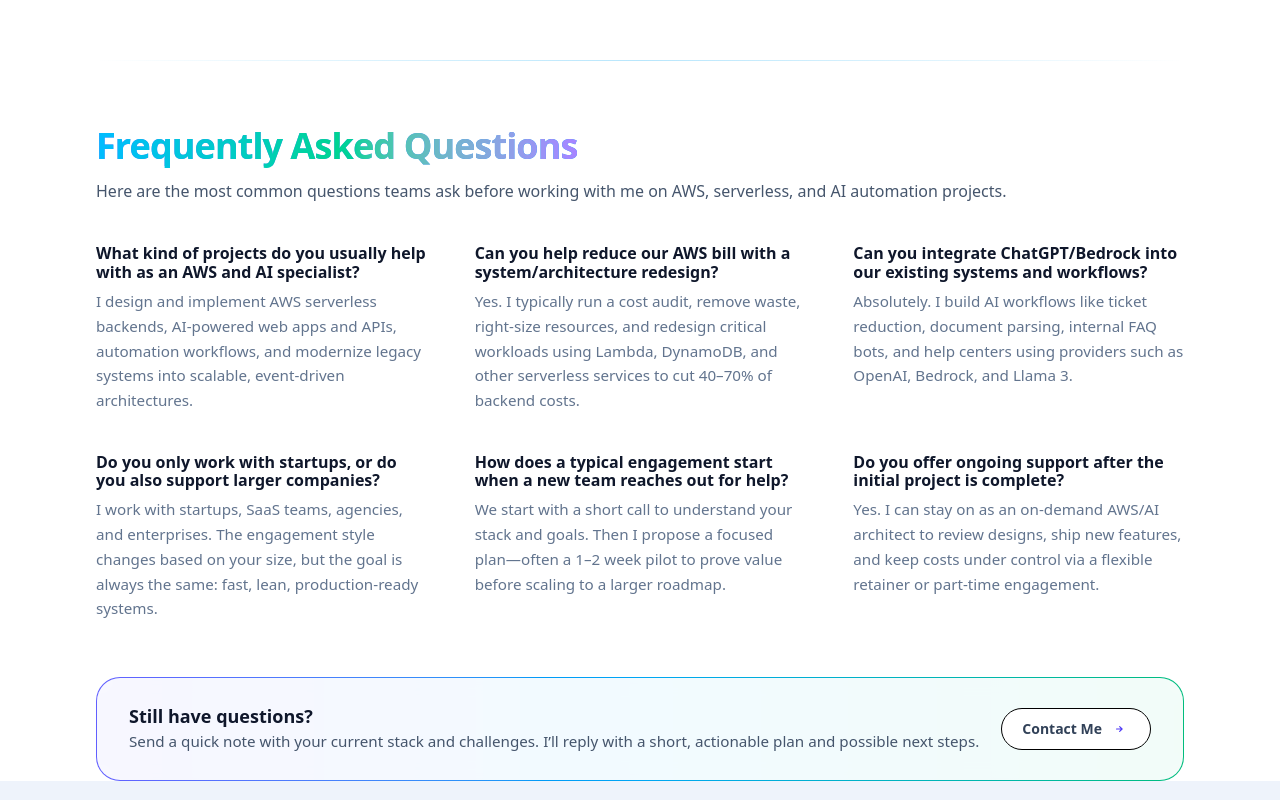
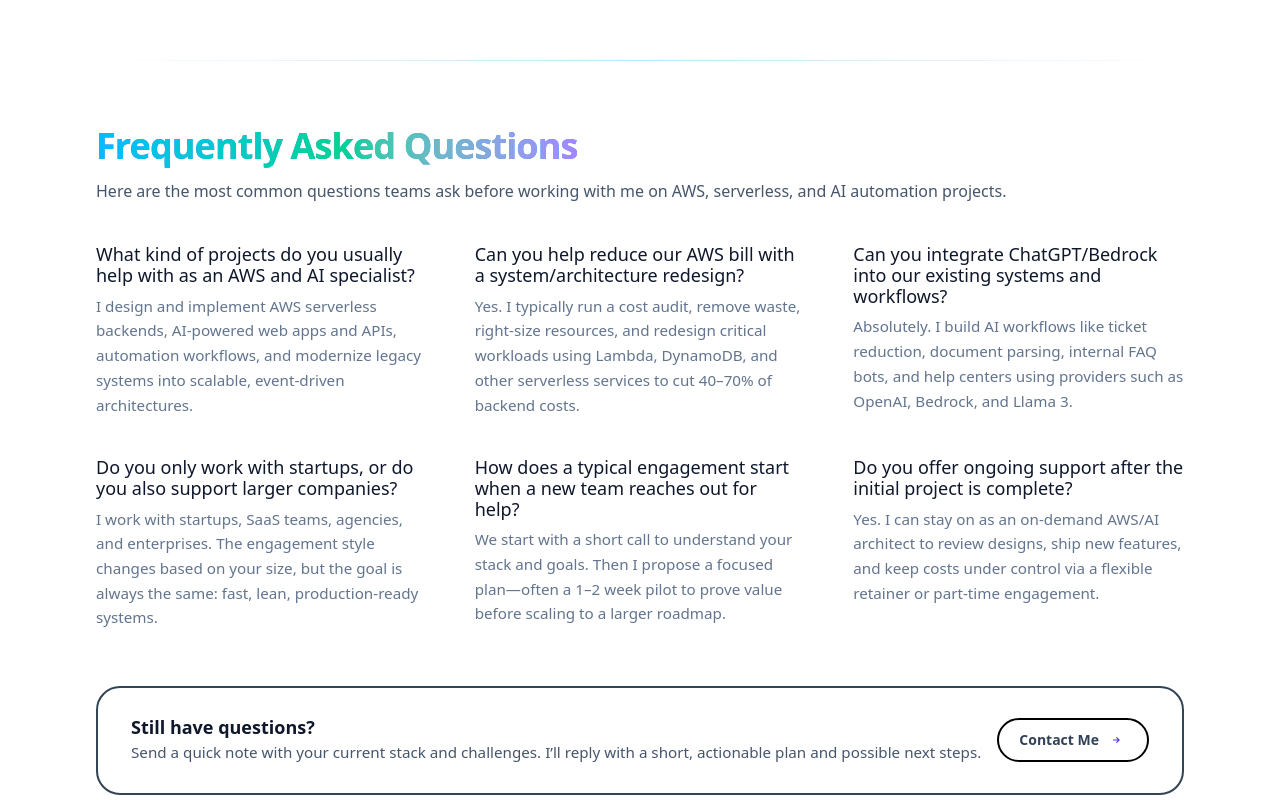
Before and after one commit to opmtwo/opmtwo-website, a Next.js app: page /home in a window 1280 px wide. Shown: the part 5680-6480 px from the top of the page. Built offline with nearby package versions, Linux system fonts and the light colour scheme; a web font is replaced by a local one.

Commit message:
updated FaqSection ui, dark model colors and layout

```diff
--- a/components/FaqSection.tsx
+++ b/components/FaqSection.tsx
@@ -11,11 +11,11 @@ const faqs = [
 		answer: 'Yes. I typically run a cost audit, remove waste, right-size resources, and redesign critical workloads using Lambda, DynamoDB, and other serverless services to cut 40–70% of backend costs.',
 	},
 	{
-				question: 'Can you integrate ChatGPT/Bedrock into our existing systems and workflows?',
+		question: 'Can you integrate ChatGPT/Bedrock into our existing systems and workflows?',
 		answer: 'Absolutely. I build AI workflows like ticket reduction, document parsing, internal FAQ bots, and help centers using providers such as OpenAI, Bedrock, and Llama 3.',
 	},
 	{
-question: 'Do you only work with startups, or do you also support larger companies?',
+		question: 'Do you only work with startups, or do you also support larger companies?',
 		answer: 'I work with startups, SaaS teams, agencies, and enterprises. The engagement style changes based on your size, but the goal is always the same: fast, lean, production-ready systems.',
 	},
 	{
@@ -30,10 +30,7 @@ question: 'Do you only work with startups, or do you also support larger compani
 
 export const FaqSection: React.FC = () => {
 	return (
-		<section
-			id="faq"
-			className="relative flex flex-col items-center justify-center"
-		>
+		<section id="faq" className="relative flex flex-col items-center justify-center pb-16">
 			<div className="mx-auto max-w-6xl px-4 sm:px-6 lg:px-8">
 				{/* Header */}
 				<div className="mb-10">
@@ -52,14 +49,14 @@ export const FaqSection: React.FC = () => {
 				<div className="grid gap-x-12 gap-y-10 md:grid-cols-3">
 					{faqs.map((item) => (
 						<div key={item.question} className="space-y-2">
-							<h3 className="text-sm font-semibold text-slate-900 sm:text-base dark:text-slate-50">{item.question}</h3>
+							<h3 className="text-lg text-slate-900 dark:text-slate-50">{item.question}</h3>
 							<p className="text-sm leading-relaxed text-slate-500 sm:text-[0.95rem] dark:text-slate-400">{item.answer}</p>
 						</div>
 					))}
 				</div>
 
 				{/* Bottom CTA card with gradient border */}
-				<div className="mt-14 rounded-3xl bg-linear-to-r from-indigo-500 via-sky-500 to-emerald-500 p-px">
+				<div className="mt-14 rounded-3xl p-px border-2">
 					<div className="flex flex-col items-start justify-between gap-4 rounded-[1.45rem] bg-white/95 px-6 py-6 backdrop-blur-sm sm:px-8 sm:py-7 md:flex-row md:items-center dark:bg-slate-900/95">
 						<div>
 							<h3 className="text-base font-semibold text-slate-900 sm:text-lg dark:text-slate-50">Still have questions?</h3>
@@ -95,7 +92,7 @@ export const FaqSection: React.FC = () => {
 							href={`mailto:connect@opmtwo.com?subject=Serverless%20%2B%20AI%20Consultation`}
 							target="_blank"
 							rel="noreferrer"
-							className="inline-flex items-center gap-2 rounded-full border border-black bg-white px-5 py-2.5 text-sm font-semibold text-slate-700 transition hover:bg-[#1DBF73] hover:text-white hover:border-[#1DBF73] dark:border-black dark:bg-slate-900 dark:text-slate-100 dark:hover:bg-[#1DBF73] dark:hover:text-white dark:hover:border-[#1DBF73]"
+							className="inline-flex items-center gap-2 rounded-full border-2 border-black dark:border-white px-5 py-2.5 text-sm font-semibold text-slate-700 transition hover:bg-[#1DBF73] hover:text-white hover:border-[#1DBF73]  dark:text-slate-100 dark:hover:bg-[#1DBF73] dark:hover:text-white dark:hover:border-[#1DBF73]"
 						>
 							{/* <MailIcon className="h-4 w-4" />
 													{fiverrLabel} */}
```
